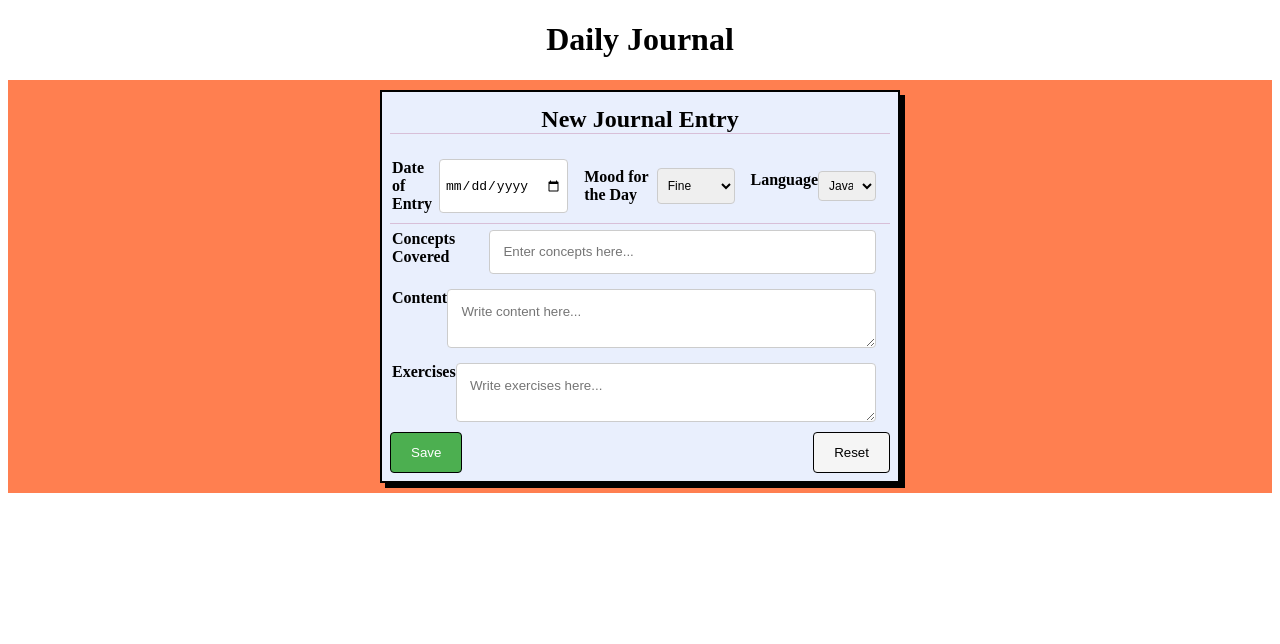
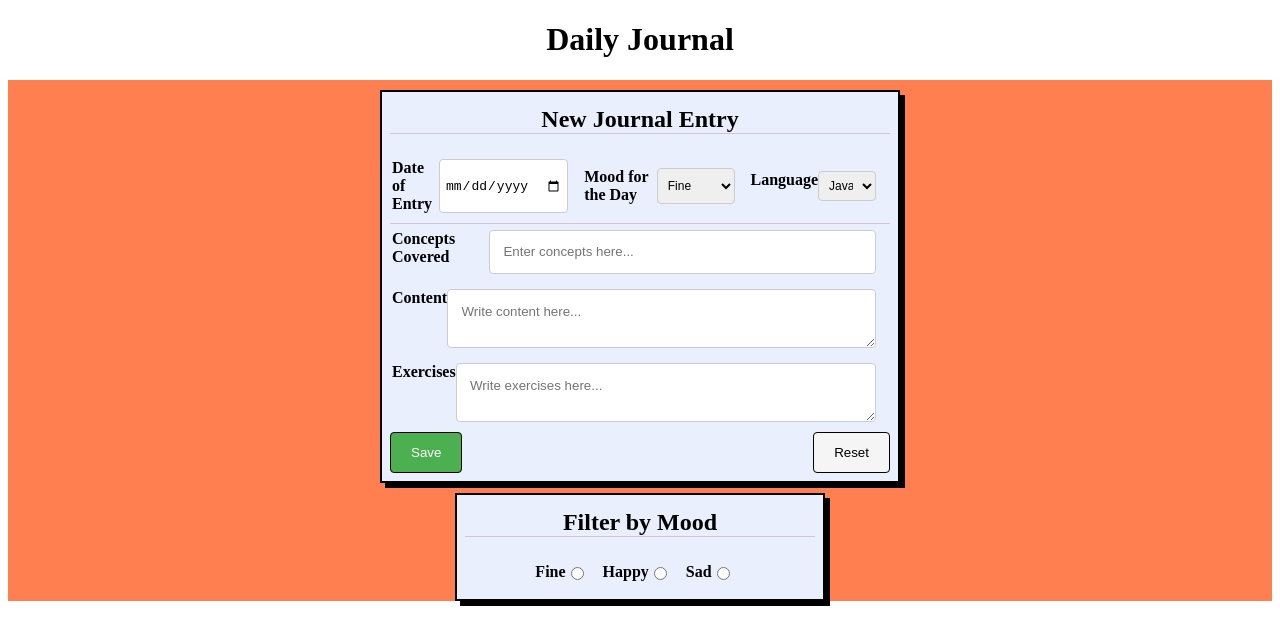
Before and after one commit to divinerankzero/daily-journal, a plain HTML site: page src/index.html in a window 1280 px wide. Drawn offline with Linux system fonts and the light colour scheme; no server answers.

Commit message:
radio buttons added

```diff
--- a/src/index.html
+++ b/src/index.html
@@ -70,6 +70,24 @@
                 </div>
             </article>
         </div>
+
+        <article id="moodfilters__container">
+            <h2 id="moodfilters__header">Filter by Mood</h2>
+            <div id="moodfilters">
+                <fieldset>
+                    <label for="fine">Fine</label>
+                    <input type="radio" name="mood" id="fine" value="fine">
+                </fieldset>
+                <fieldset>
+                    <label for="happy">Happy</label>
+                    <input type="radio" name="mood" id="happy" value="happy">
+                </fieldset>
+                <fieldset>
+                    <label for="sad">Sad</label>
+                    <input type="radio" name="mood" id="sad" value="sad">
+                </fieldset>
+            </div>
+        </article>
         <div class="entries__container">
         </div>
     </div>
--- a/src/styles/journal.css
+++ b/src/styles/journal.css
@@ -9,11 +9,6 @@ h2 {
 }
 
 .wrapper {
-    /* display: flex;
-    justify-content: center;
-    align-items: flex-start;
-    flex-direction: row;
-    flex-wrap: wrap; */
     background-color: coral;
 }
 
@@ -50,6 +45,17 @@ article {
 
 ::placeholder {
     font-family: Arial, Helvetica, sans-serif;
+}
+
+/*      FILTERS         */
+#moodfilters__container {
+    margin: auto;
+}
+
+#moodfilters {
+    display: flex;
+    justify-content: center;
+    flex-direction: row;
 }
 
 
```
